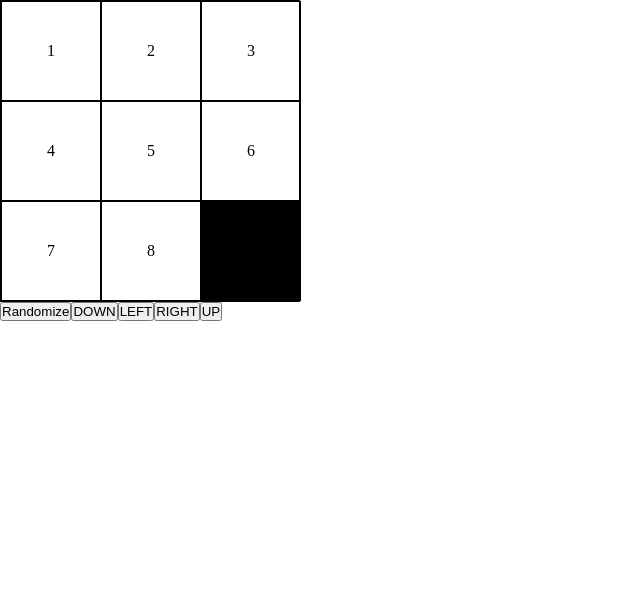
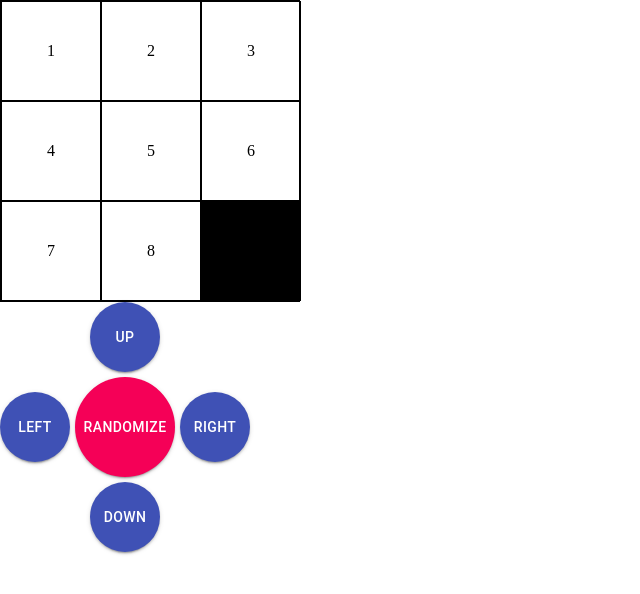
Before and after one commit to ankitjain-1/puzzle-game, a React (Create React App) app: page / in a window 1280 px wide. Shown: the top 594 px of the page, without its empty margins (0-640 px from the left). Built offline with nearby package versions, Linux system fonts and the light colour scheme.

Commit message:
control button ui updated

```diff
--- a/package.json
+++ b/package.json
@@ -3,6 +3,8 @@
   "version": "0.1.0",
   "private": true,
   "dependencies": {
+    "@material-ui/core": "^4.11.4",
+    "@material-ui/icons": "^4.11.2",
     "@testing-library/jest-dom": "^5.11.4",
     "@testing-library/react": "^11.1.0",
     "@testing-library/user-event": "^12.1.10",
--- a/src/Grid.tsx
+++ b/src/Grid.tsx
@@ -1,5 +1,6 @@
 import React, { useEffect, useState } from "react";
 import { useSelector, useDispatch } from "react-redux";
+import { Button } from "@material-ui/core";
 
 import { RootState } from "./reducers/store";
 import "./scss/grid.scss";
@@ -38,41 +39,58 @@ const Grid: React.FC = (props) => {
           }
         })}
       </div>
-      <button
+      <div className="controls">
+        <Button
+          className="randomize button"
+          variant="contained"
+          color="secondary"
           onClick={() => {
             randomize();
           }}
         >
           Randomize
-      </button>
-      <button
+        </Button>
+        <Button
+          className="up button"
+          variant="contained"
+          color="primary"
+          onClick={() => {
+            dispatch({ type: "UP" });
+          }}
+        >
+          UP
+        </Button>
+        <Button
+          className="left button"
+          variant="contained"
+          color="primary"
+          onClick={() => {
+            dispatch({ type: "LEFT" });
+          }}
+        >
+          LEFT
+        </Button>
+        <Button
+          className="right button"
+          variant="contained"
+          color="primary"
+          onClick={() => {
+            dispatch({ type: "RIGHT" });
+          }}
+        >
+          RIGHT
+        </Button>
+        <Button
+          className="down button"
+          variant="contained"
+          color="primary"
           onClick={() => {
             dispatch({ type: "DOWN" });
           }}
         >
           DOWN
-      </button>
-      <button
-        onClick={() => {
-          dispatch({ type: "LEFT" });
-        }}
-      >
-        LEFT
-      </button>
-      <button
-        onClick={() => {
-          dispatch({ type: "RIGHT" });
-        }}
-      >
-        RIGHT
-      </button>
-      <button
-        onClick={() => {
-          dispatch({ type: "UP" });
-        }}
-      >
-        UP
-      </button>
+        </Button>
+      </div>
     </>
   );
 };
--- a/src/scss/grid.scss
+++ b/src/scss/grid.scss
@@ -25,3 +25,41 @@
     background-color: black;
   }
 }
+.controls {
+  position: relative;
+  width: 250px;
+  height: 250px;
+  .button {
+    position: absolute;
+    width: 70px;
+    height: 70px;
+    border-radius: 50%;
+    &.randomize {
+      width: 100px;
+      height: 100px;
+      top: 50%;
+      left: 50%;
+      transform: translate(-50%, -50%);
+    }
+    &.up {
+      top: 0;
+      left: 50%;
+      transform: translateX(-50%);
+    }
+    &.down {
+      bottom: 0;
+      left: 50%;
+      transform: translateX(-50%);
+    }
+    &.left {
+      top: 50%;
+      left: 0;
+      transform: translateY(-50%);
+    }
+    &.right {
+      top: 50%;
+      right: 0;
+      transform: translateY(-50%);
+    }
+  }
+}
```
Also changed, not shown: 1 other file (tests, documents, lock files or other folders). Lines whose indentation alone changed are shown as unchanged.
